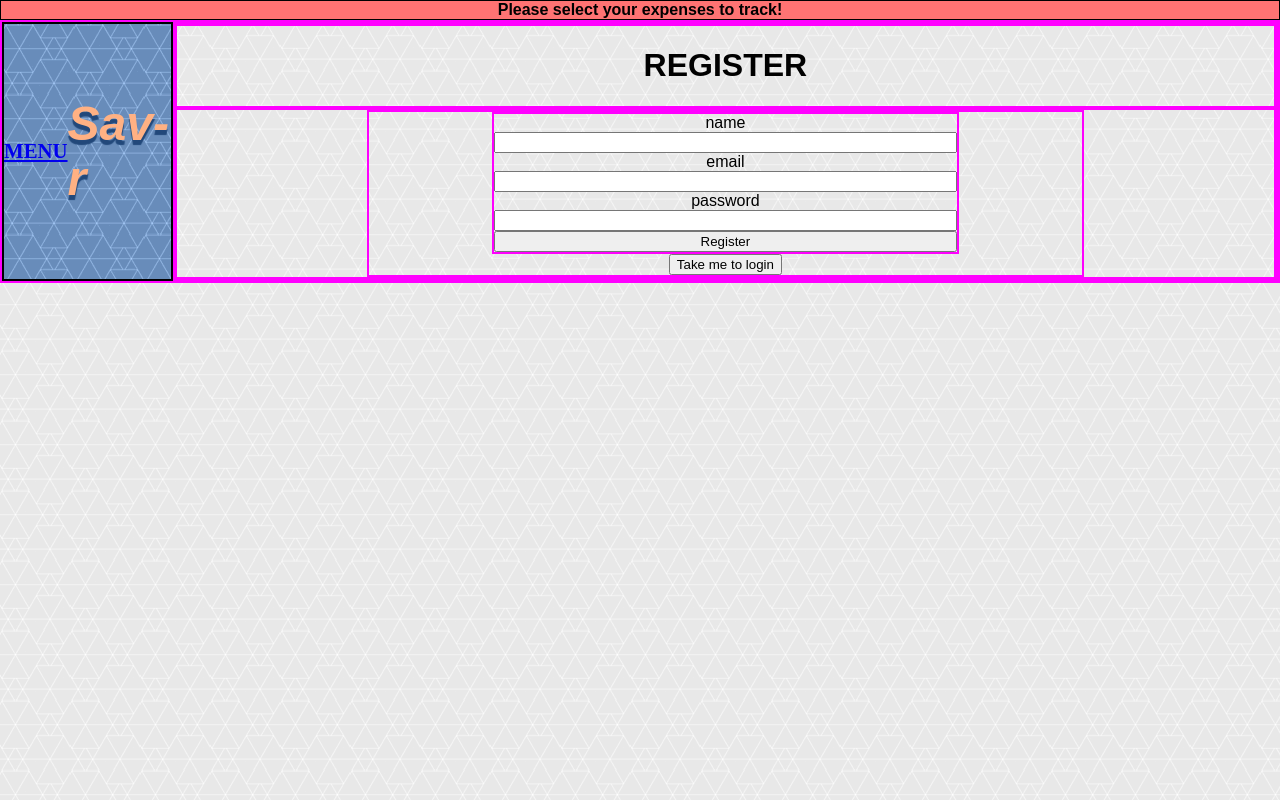
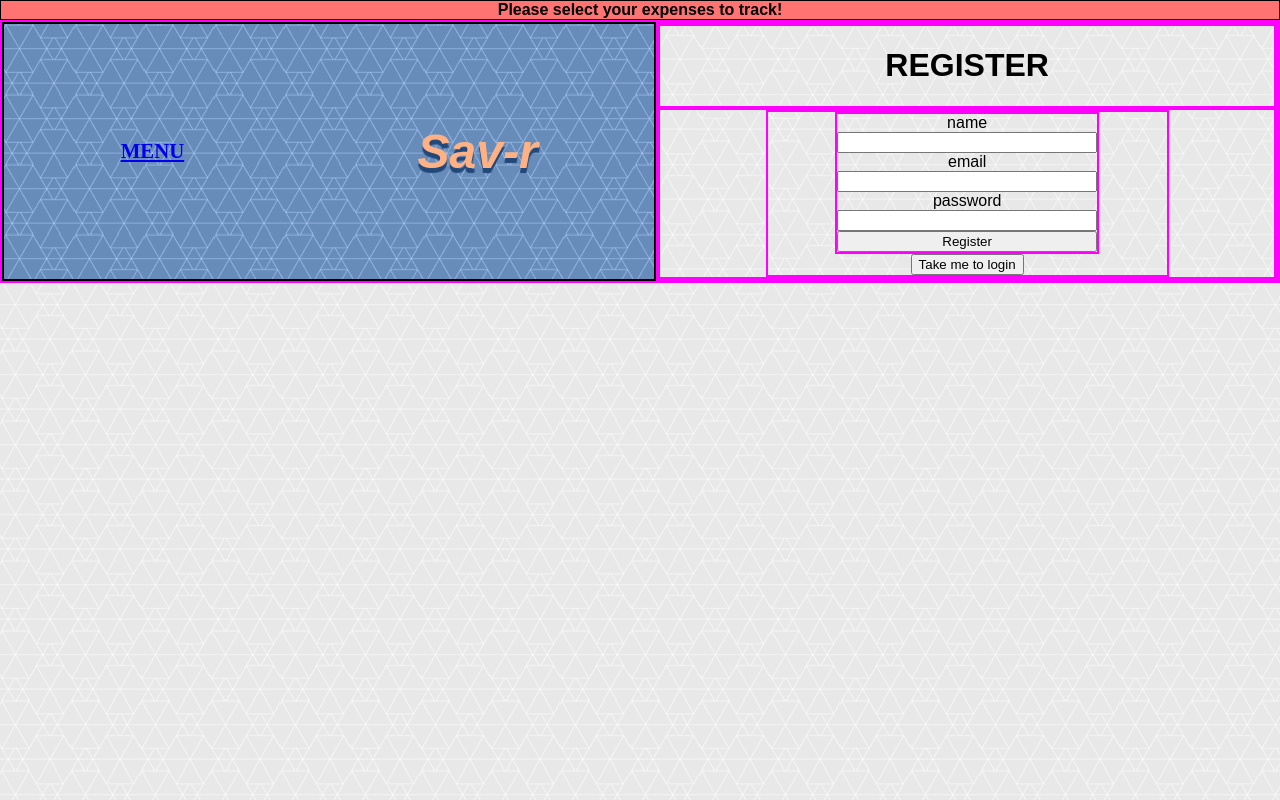
Before and after one commit to girOly/sav-r, a React (Create React App) app in the folder client/: page /login in a window 1280 px wide. Built offline with nearby package versions, Linux system fonts and the light colour scheme; no server answers; a web font is replaced by a local one.

Commit message:
index css

```diff
--- a/client/src/components/Index.css
+++ b/client/src/components/Index.css
@@ -11,7 +11,7 @@
 }
 .indexMain {
   /* border: 1px solid black; */
-  width: 98%;
+  width: 100%;
   height: 100%;
   display: flex;
   flex-direction: column;
@@ -39,6 +39,7 @@
   justify-content: space-around;
   max-height: 20%;
   background: url("logo.png");
+  width: 100%;
 }
 .indexMenuBox {
   display: flex;
```
